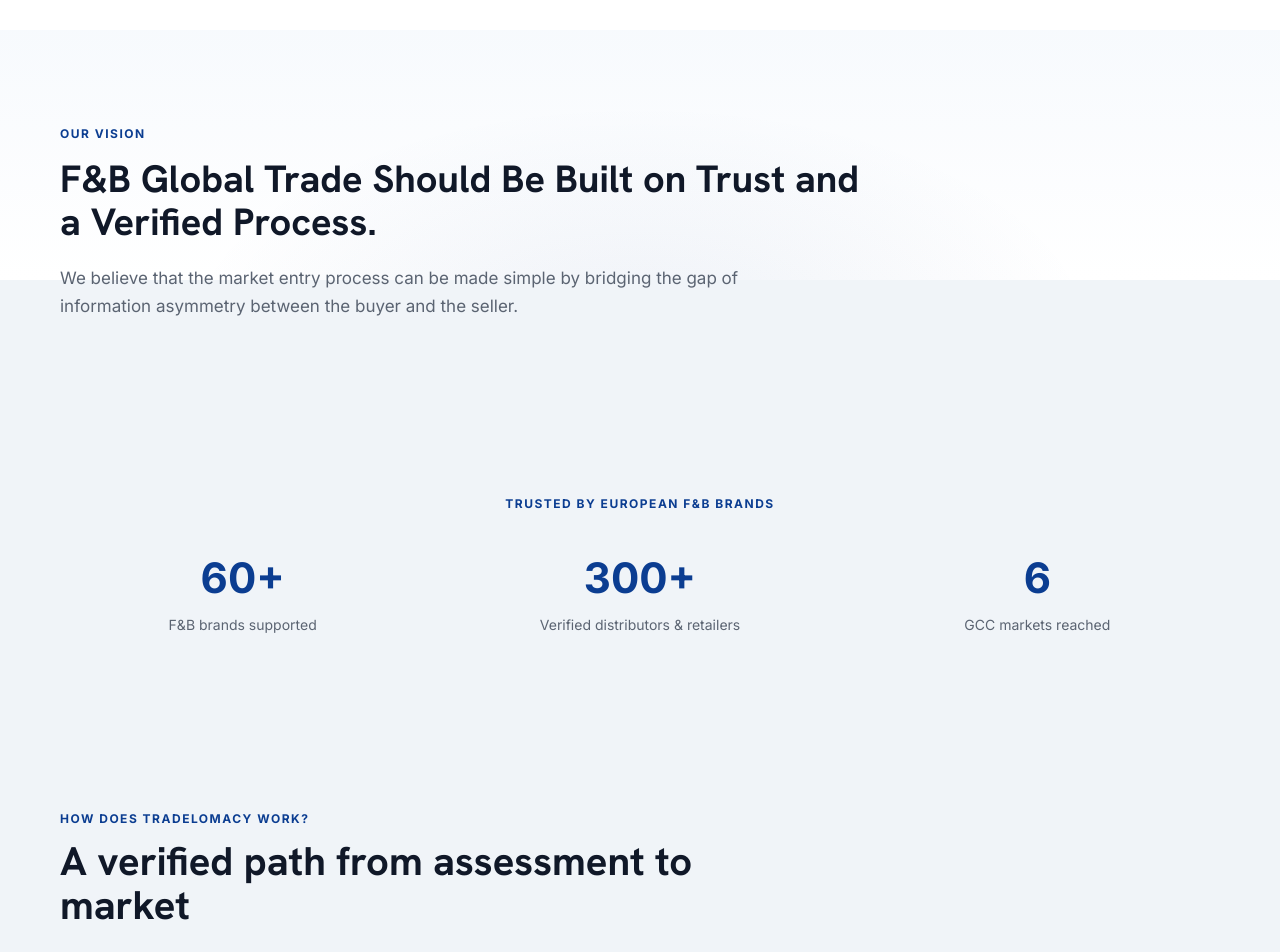
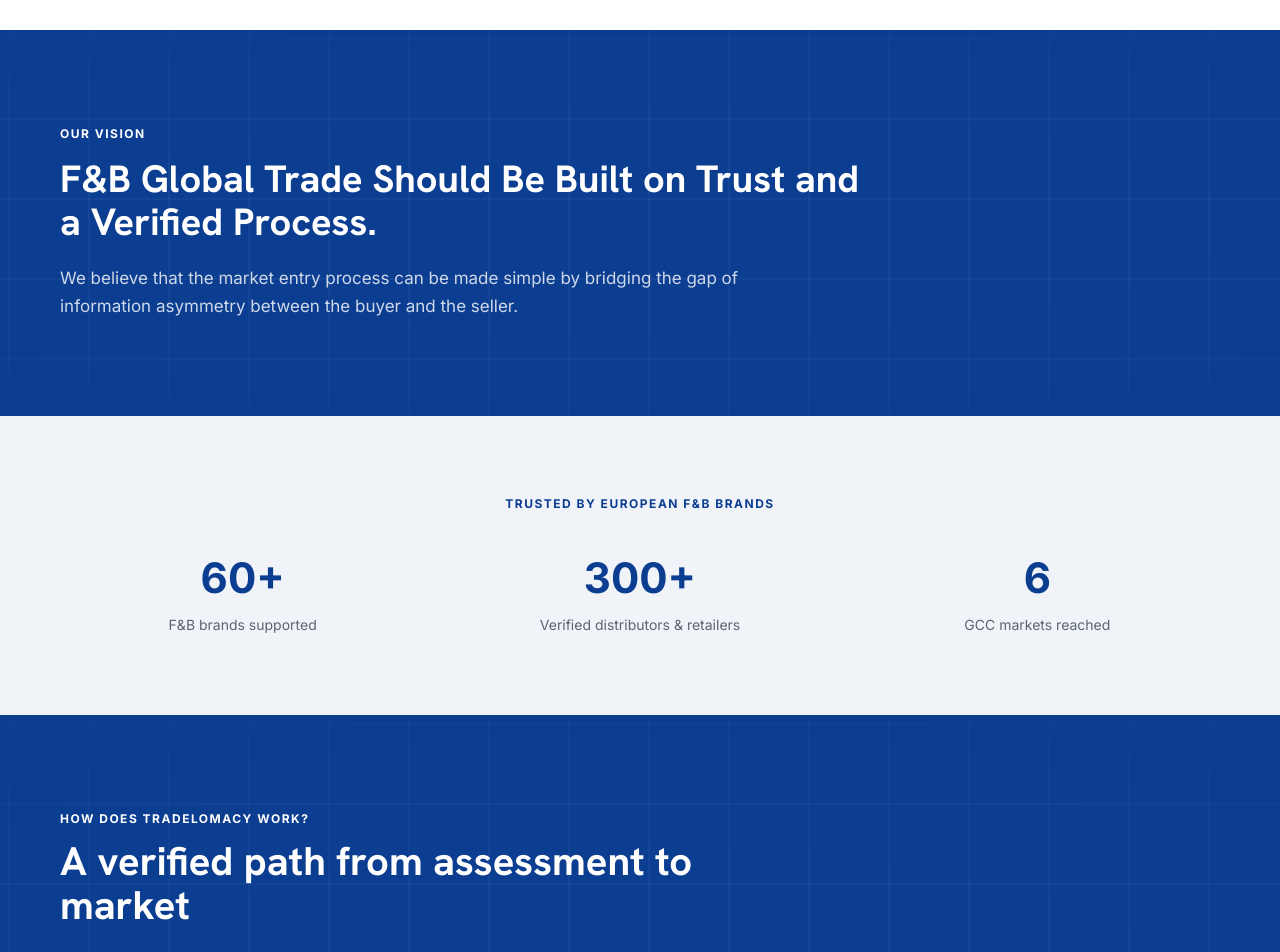
Before and after one commit to modaralgayal/marketAssessment, a React (Vite) app in the folder apps/web/: page / in a window 1280 px wide. Shown: the part 520-1472 px from the top of the page. Built offline with nearby package versions, Linux system fonts and the light colour scheme; no server answers; what @mea/shared would draw is missing.

Commit message:
ui changes

```diff
--- a/apps/web/src/features/landing/sections/Faq.tsx
+++ b/apps/web/src/features/landing/sections/Faq.tsx
@@ -29,14 +29,14 @@ const FAQS = [
 
 export default function Faq() {
   return (
-    <section id="faq" className="scroll-mt-24 bg-white px-6 sm:px-8 py-20 sm:py-24">
+    <section id="faq" className="scroll-mt-24 band-teal bg-brand-teal px-6 sm:px-8 py-20 sm:py-24">
       <div className="mx-auto max-w-[1160px]">
-        <SectionHead eyebrow="FAQ" title="Frequently asked questions" />
+        <SectionHead light eyebrow="FAQ" title="Frequently asked questions" />
         <div>
           {FAQS.map((f) => (
-            <div key={f.q} className="border-b border-brand-line py-5">
-              <h4 className="text-[15.5px] font-bold text-brand-ink">{f.q}</h4>
-              <p className="mt-1.5 text-[14.5px] text-brand-muted">{f.a}</p>
+            <div key={f.q} className="border-b border-white/20 py-5">
+              <h4 className="text-[15.5px] font-bold text-white">{f.q}</h4>
+              <p className="mt-1.5 text-[14.5px] text-white/80">{f.a}</p>
             </div>
           ))}
         </div>
--- a/apps/web/src/features/landing/sections/HowItWorks.tsx
+++ b/apps/web/src/features/landing/sections/HowItWorks.tsx
@@ -3,9 +3,9 @@ import ProcessDiagram from "./ProcessDiagram";
 
 export default function HowItWorks() {
   return (
-    <section id="how-it-works" className="scroll-mt-24 bg-white px-6 sm:px-8 py-20 sm:py-24">
+    <section id="how-it-works" className="scroll-mt-24 band-teal bg-brand-teal px-6 sm:px-8 py-20 sm:py-24">
       <div className="mx-auto max-w-[1160px]">
-        <Eyebrow>Tradelomacy Process</Eyebrow>
+        <Eyebrow light>Tradelomacy Process</Eyebrow>
         <ProcessDiagram />
       </div>
     </section>
--- a/apps/web/src/features/landing/sections/OurVision.tsx
+++ b/apps/web/src/features/landing/sections/OurVision.tsx
@@ -1,14 +1,14 @@
 export default function OurVision() {
   return (
-    <section id="platform" className="scroll-mt-24 bg-white px-6 sm:px-8 py-20 sm:py-24">
+    <section id="platform" className="scroll-mt-24 band-teal bg-brand-teal px-6 sm:px-8 py-20 sm:py-24">
       <div className="mx-auto max-w-[1160px]">
-        <p className="mb-4 text-xs font-extrabold uppercase tracking-[1.5px] text-brand-teal">
+        <p className="mb-4 text-xs font-extrabold uppercase tracking-[1.5px] text-white">
           Our Vision
         </p>
-        <h2 className="max-w-[820px] text-[30px] font-bold leading-[1.15] text-brand-ink sm:text-[38px]">
+        <h2 className="max-w-[820px] text-[30px] font-bold leading-[1.15] text-white sm:text-[38px]">
           F&amp;B Global Trade Should Be Built on Trust and a Verified Process.
         </h2>
-        <p className="mt-5 max-w-[680px] text-[17px] leading-relaxed text-brand-muted">
+        <p className="mt-5 max-w-[680px] text-[17px] leading-relaxed text-white/80">
           We believe that the market entry process can be made simple by bridging the gap of
           information asymmetry between the buyer and the seller.
         </p>
--- a/apps/web/src/features/landing/sections/PlatformFeatures.tsx
+++ b/apps/web/src/features/landing/sections/PlatformFeatures.tsx
@@ -20,9 +20,10 @@ const STEPS = [
 
 export default function PlatformFeatures() {
   return (
-    <section className="bg-white px-6 sm:px-8 py-20 sm:py-24">
+    <section className="band-teal bg-brand-teal px-6 sm:px-8 py-20 sm:py-24">
       <div className="mx-auto max-w-[1160px]">
         <SectionHead
+          light
           eyebrow="How does Tradelomacy work?"
           title="A verified path from assessment to market"
         />
--- a/apps/web/src/features/landing/sections/Programs.tsx
+++ b/apps/web/src/features/landing/sections/Programs.tsx
@@ -19,7 +19,7 @@ const PROGRAMS = [
 export default function Programs() {
   const { open } = useExportLead();
   return (
-    <section id="programs" className="scroll-mt-24 bg-brand-bg-alt px-6 sm:px-8 py-20 sm:py-24">
+    <section id="programs" className="scroll-mt-24 bg-white px-6 sm:px-8 py-20 sm:py-24">
       <div className="mx-auto max-w-[1160px]">
         <SectionHead
           eyebrow="Solution"
--- a/apps/web/src/features/landing/sections/Stats.tsx
+++ b/apps/web/src/features/landing/sections/Stats.tsx
@@ -6,7 +6,7 @@ const STATS = [
 
 export default function Stats() {
   return (
-    <section className="bg-brand-bg-alt px-6 sm:px-8 py-16 sm:py-20">
+    <section className="bg-white px-6 sm:px-8 py-16 sm:py-20">
       <div className="mx-auto max-w-[1160px]">
         <p className="mb-8 text-center text-xs font-extrabold uppercase tracking-[1.5px] text-brand-teal">
           Trusted by European F&B brands
--- a/apps/web/src/features/landing/sections/WhyGrid.tsx
+++ b/apps/web/src/features/landing/sections/WhyGrid.tsx
@@ -80,7 +80,7 @@ const CARDS: { icon: IconName; h: string; p: string }[] = [
 
 export default function WhyGrid() {
   return (
-    <section className="bg-brand-bg-alt px-6 sm:px-8 py-20 sm:py-24">
+    <section className="bg-white px-6 sm:px-8 py-20 sm:py-24">
       <div className="mx-auto max-w-[1160px]">
         <SectionHead
           eyebrow="Why Tradelomacy"
--- a/apps/web/src/features/landing/ui.tsx
+++ b/apps/web/src/features/landing/ui.tsx
@@ -44,9 +44,9 @@ export function Button({
   return <button type={type} className={cls} onClick={onClick}>{children}</button>;
 }
 
-export function Eyebrow({ children }: { children: ReactNode }) {
+export function Eyebrow({ children, light = false }: { children: ReactNode; light?: boolean }) {
   return (
-    <div className="mb-3 text-xs font-extrabold uppercase tracking-[1.5px] text-brand-teal">
+    <div className={`mb-3 text-xs font-extrabold uppercase tracking-[1.5px] ${light ? "text-white" : "text-brand-teal"}`}>
       {children}
     </div>
   );
@@ -56,16 +56,18 @@ export function SectionHead({
   eyebrow,
   title,
   sub,
+  light = false,
 }: {
   eyebrow?: string;
   title: string;
   sub?: string;
+  light?: boolean;
 }) {
   return (
     <div className="mb-12 max-w-[720px]">
-      {eyebrow && <Eyebrow>{eyebrow}</Eyebrow>}
-      <h2 className="text-[34px] font-bold leading-[1.1] text-brand-ink md:text-[40px]">{title}</h2>
-      {sub && <p className="mt-3 text-base text-brand-muted">{sub}</p>}
+      {eyebrow && <Eyebrow light={light}>{eyebrow}</Eyebrow>}
+      <h2 className={`text-[34px] font-bold leading-[1.1] md:text-[40px] ${light ? "text-white" : "text-brand-ink"}`}>{title}</h2>
+      {sub && <p className={`mt-3 text-base ${light ? "text-white/80" : "text-brand-muted"}`}>{sub}</p>}
     </div>
   );
 }
--- a/apps/web/src/index.css
+++ b/apps/web/src/index.css
@@ -741,6 +741,43 @@ body {
   background-color: transparent;
 }
 
+/* Solid teal bands opt out of the transparent-section rule above. This
+   selector is more specific, so the brand color actually renders. */
+.landing-bg main > section.band-teal {
+  position: relative;
+  overflow: hidden;
+  background-color: rgb(var(--brand-teal));
+}
+
+/* Keep section content above the grid overlay. */
+.band-teal > div {
+  position: relative;
+  z-index: 1;
+}
+
+/* Carry the drifting blueprint grid onto the solid bands so the motif is
+   continuous. White lines at low opacity read as a subtle grid on teal
+   (tuned down from the lighter backdrop, where they'd be invisible). */
+.band-teal::after {
+  content: "";
+  position: absolute;
+  inset: 0;
+  z-index: 0;
+  pointer-events: none;
+  background-image:
+    linear-gradient(90deg, rgba(255, 255, 255, .16) 1px, transparent 1px),
+    linear-gradient(rgba(255, 255, 255, .16) 1px, transparent 1px);
+  background-size: 80px 80px;
+  -webkit-mask-image: radial-gradient(120% 80% at 50% 50%, #000 35%, transparent 85%);
+  mask-image: radial-gradient(120% 80% at 50% 50%, #000 35%, transparent 85%);
+  opacity: .5;
+  animation: gridDrift 64s linear infinite;
+}
+
+@media (prefers-reduced-motion: reduce) {
+  .band-teal::after { animation: none; }
+}
+
 @keyframes gridDrift {
   from { background-position: 0 0, 0 0; }
   to   { background-position: 80px 80px, 80px 80px; }
```
